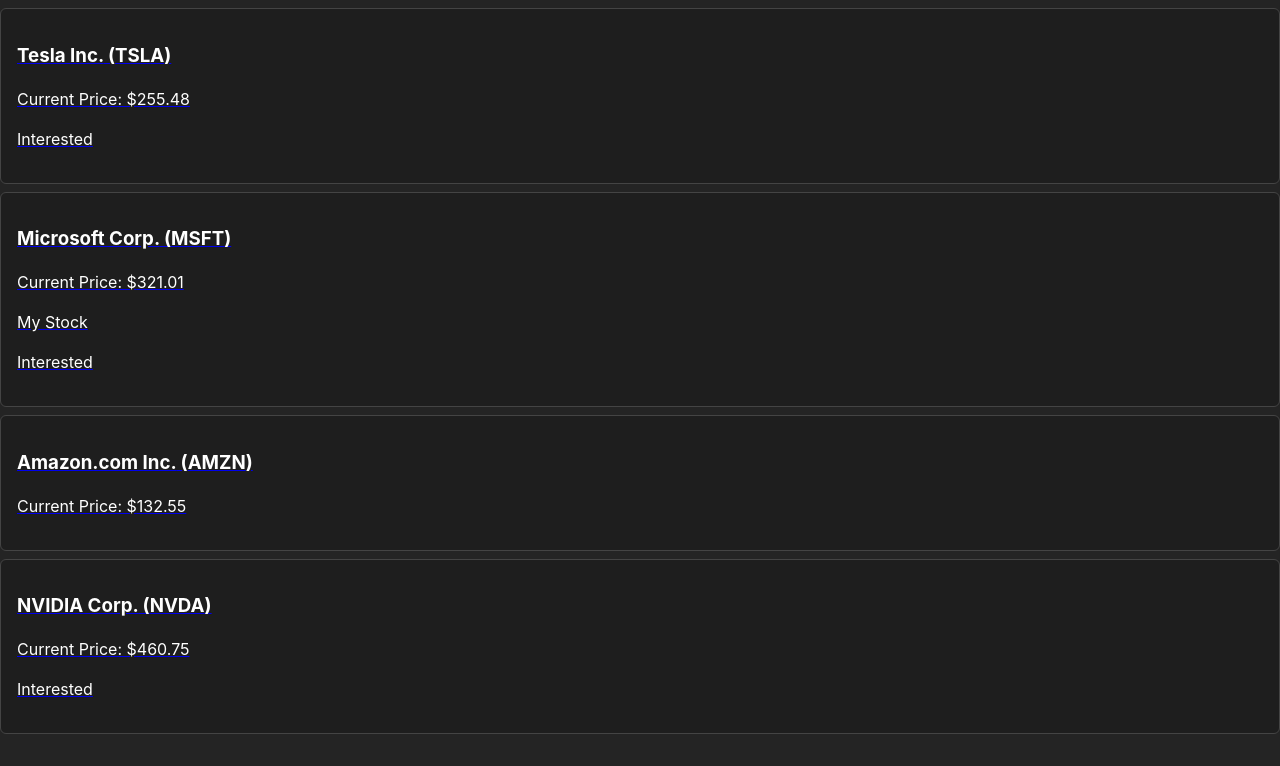
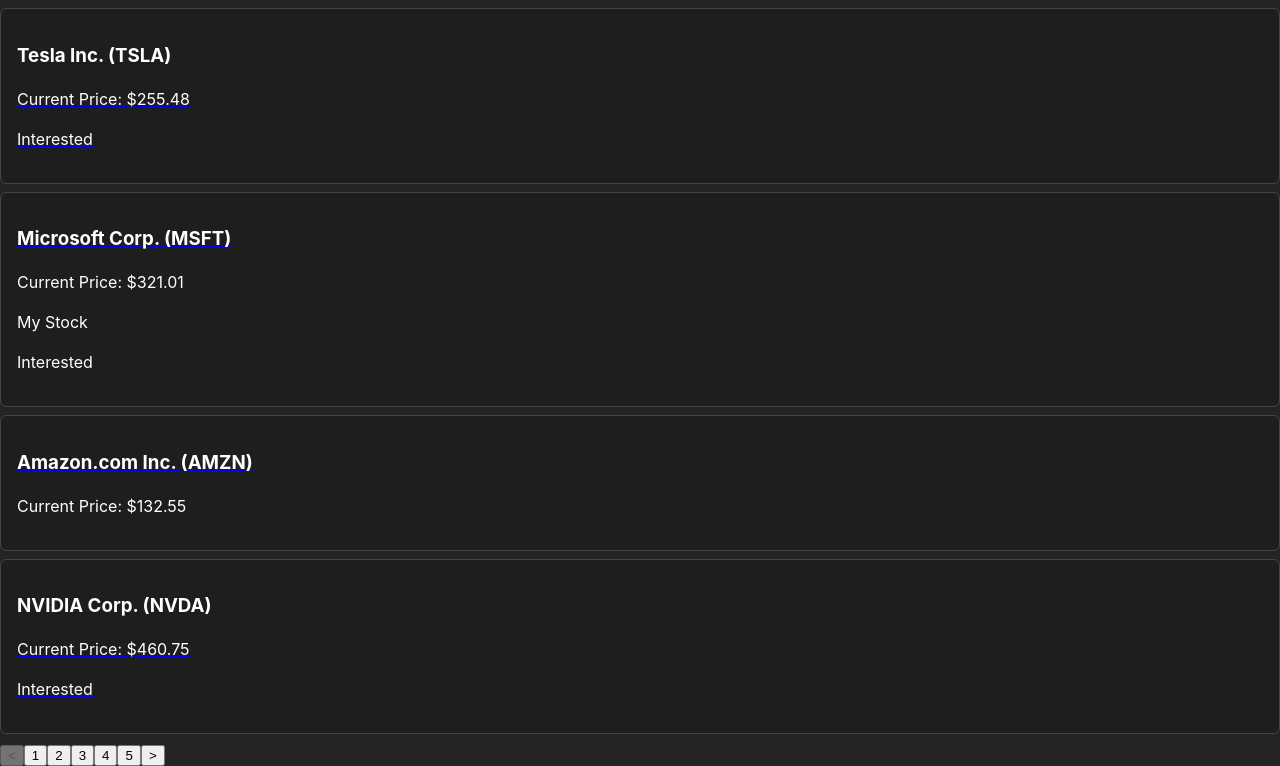
Before and after one commit to IBORY-PURPLE/windmill_FE, a React (Create React App) app in the folder frontend/: page /personal/stock in a window 1280 px wide. Shown: the part 426-1192 px from the top of the page. Before the commit the page ends 1168 px from the top, so only its background shows below. Built offline with nearby package versions, Linux system fonts and the light colour scheme.

Commit message:
added Pagination

```diff
--- a/frontend/src/App.js
+++ b/frontend/src/App.js
@@ -19,7 +19,7 @@
 
 import { tokenLoader } from "./util/auth";
 import PersonalPage from "./pages/PersonalPage";
-import PersonalRoot from "./pages/PersonalRoot";
+import PersonalRoot, { loader as allStockLoader } from "./pages/PersonalRoot";
 
 import AllStockPage from "./pages/AllStock";
 import StockDetailPage from "./pages/StockDetail";
@@ -70,6 +70,8 @@
       {
         path: "personal",
         element: <PersonalRoot></PersonalRoot>,
+        // id: "allstock",
+        // loader: allStockLoader,
         children: [
           {
             index: true,
--- /dev/null
+++ b/frontend/src/components/Pagination.js
@@ -0,0 +1,54 @@
+import { useSearchParams, useNavigate } from "react-router-dom";
+
+function Pagination({ currentPage, totalPages }) {
+  const navigate = useNavigate();
+  const [searchParams] = useSearchParams();
+
+  const handlePageChange = (page) => {
+    const newParams = new URLSearchParams(searchParams);
+    newParams.set("page", page);
+    navigate({ search: newParams.toString() });
+  };
+
+  const pages = [];
+  const maxPagesToShow = 5;
+  const half = Math.floor(maxPagesToShow / 2);
+  let start = Math.max(1, currentPage - half);
+  let end = Math.min(totalPages, currentPage + half);
+
+  if (currentPage <= half) {
+    end = Math.min(totalPages, maxPagesToShow);
+  }
+
+  if (currentPage + half > totalPages) {
+    start = Math.max(1, totalPages - maxPagesToShow + 1);
+  }
+
+  for (let i = start; i <= end; i++) {
+    pages.push(i);
+  }
+
+  return (
+    <div>
+      <button
+        onClick={() => handlePageChange(currentPage - 1)}
+        disabled={currentPage === 1}
+      >
+        &lt;
+      </button>
+      {pages.map((page) => (
+        <button key={page} onClick={() => handlePageChange(page)}>
+          {page}
+        </button>
+      ))}
+      <button
+        onClick={() => handlePageChange(currentPage + 1)}
+        disabled={currentPage === totalPages}
+      >
+        &gt;
+      </button>
+    </div>
+  );
+}
+
+export default Pagination;
--- a/frontend/src/components/StockItem.js
+++ b/frontend/src/components/StockItem.js
@@ -2,14 +2,14 @@
 
 function StockItem({ stock }) {
   return (
-    <li className={classes.item}>
+    <ol className={classes.item}>
       <h3>
         {stock.name} ({stock.ticker})
       </h3>
       <p>Current Price: ${stock.price.toFixed(2)}</p>
       {stock.isMine && <p> My Stock</p>}
       {stock.isInterested && <p>Interested</p>}
-    </li>
+    </ol>
   );
 }
 
--- a/frontend/src/components/StockList.js
+++ b/frontend/src/components/StockList.js
@@ -9,9 +9,9 @@
   return (
     <ul>
       {stocks.map((stock) => (
-        <li>
+        <li key={stock.id}>
           <Link to={`${stock.id}`}>
-            <StockItem key={stock.id} stock={stock}></StockItem>
+            <StockItem stock={stock}></StockItem>
           </Link>
         </li>
       ))}
--- a/frontend/src/pages/AllStock.js
+++ b/frontend/src/pages/AllStock.js
@@ -1,11 +1,17 @@
 import StockList from "../components/StockList";
 import DUMMY_STOCKS from "../data/stocks";
+import Pagination from "../components/Pagination";
+import { useRouteLoaderData } from "react-router-dom";
 
+const page = 1;
+const totalPages = 10;
 function AllStockPage() {
+  // const { stocks, page, totalPages } = useRouteLoaderData("allstock");
   return (
     <>
       <h1>All Stock</h1>
       <StockList stocks={DUMMY_STOCKS}></StockList>
+      <Pagination currentPage={page} totalPages={totalPages} />
     </>
   );
 }
--- a/frontend/src/pages/PersonalRoot.js
+++ b/frontend/src/pages/PersonalRoot.js
@@ -1,5 +1,6 @@
 import PersonalNavigation from "../components/PersonalNavigation";
-import { Outlet } from "react-router-dom";
+import { Outlet, json } from "react-router-dom";
+
 function PersonalRoot() {
   return (
     <>
@@ -10,3 +11,28 @@
 }
 
 export default PersonalRoot;
+
+export async function loader({ request }) {
+  const url = new URL(request.url);
+  const page = parseInt(url.searchParams.get("page") || "1", 10);
+  const size = 50;
+
+  const response = await fetch(
+    `http://localhost:8080/stocks?page=${page}&size=${size}`
+  );
+
+  if (!response.ok) {
+    throw json(
+      { message: "주식 데이터를 불러오지 못했습니다." },
+      { status: 500 }
+    );
+  }
+
+  const data = await response.json();
+
+  return {
+    stocks: data.stocks,
+    totalPages: data.totalPages,
+    page,
+  };
+}
```
